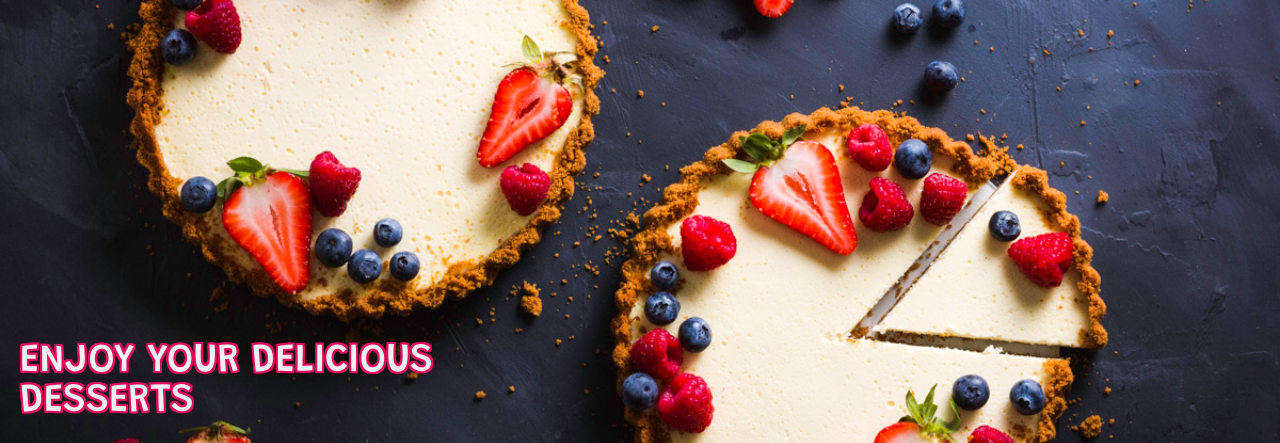
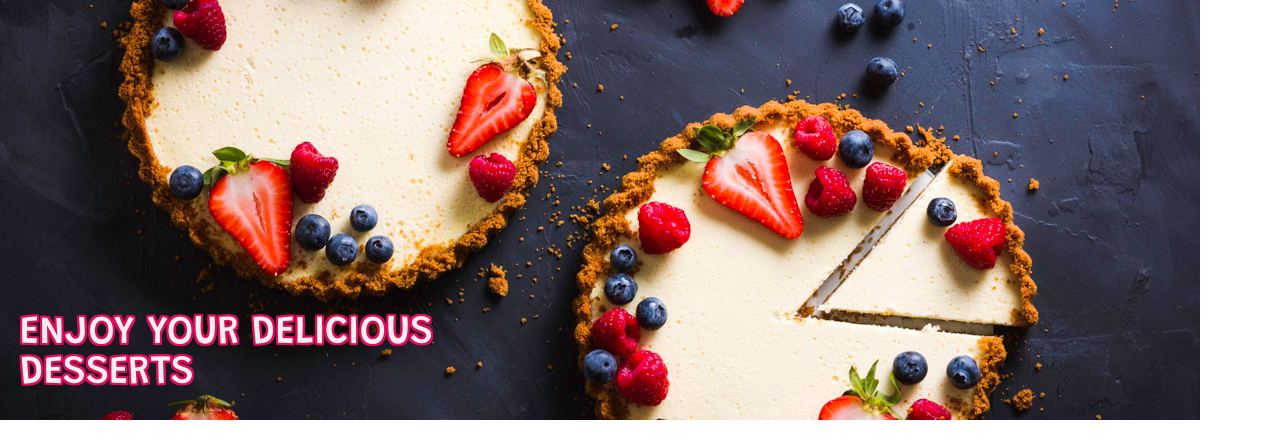
Before and after one commit to CHIHIROKATOca/exercise0908, a plain HTML site: page index.html in a window 1280 px wide. Shown: the top 443 px of the page. Drawn offline with Linux system fonts and the light colour scheme.

Commit message:
added css

```diff
--- a/styles/style.css
+++ b/styles/style.css
@@ -19,7 +19,7 @@ html{
 body {
     font-family: 'Grandstander', cursive;
     margin: 0;
-    max-width: 1200p;
+    max-width: 1200px;
 
 }
 img {
```
